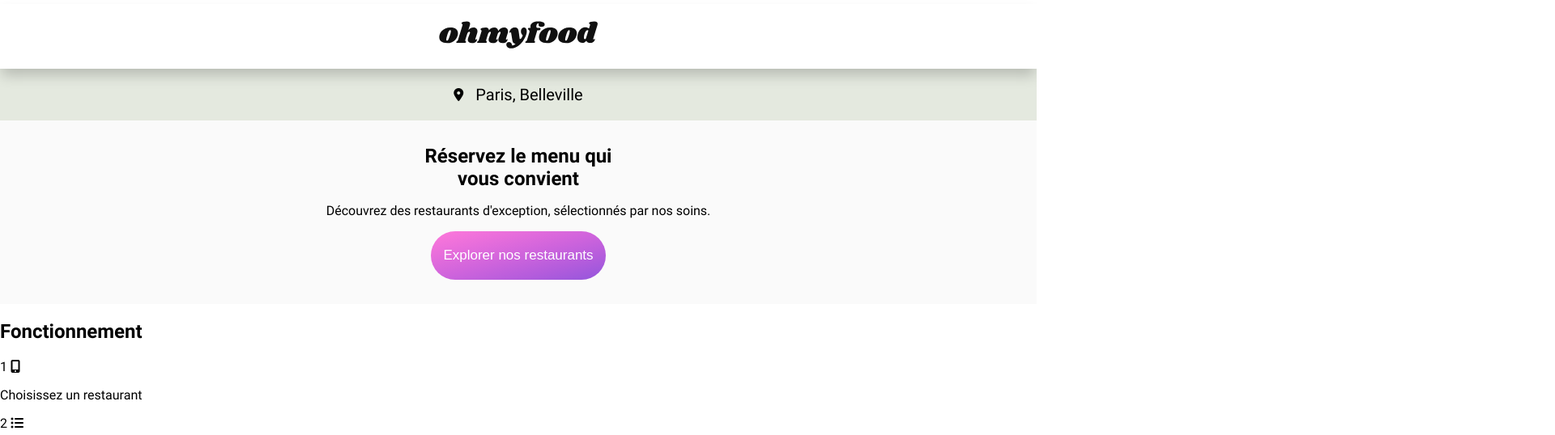
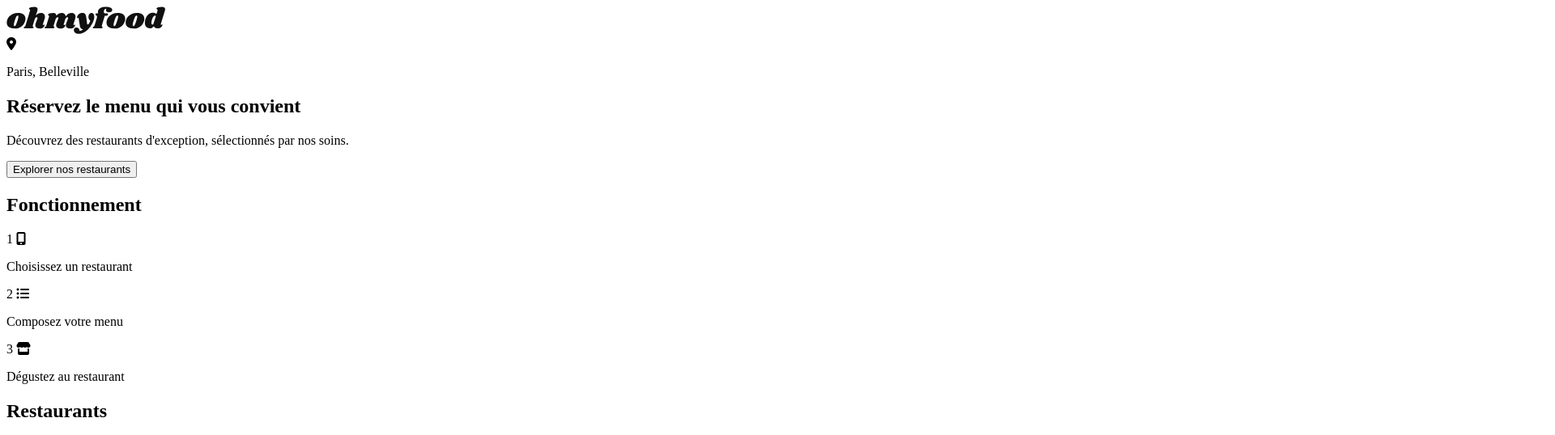
Before and after one commit to Pampott/P3-OhmyFood, a plain HTML site: page index.html in a window 1280 px wide. Shown: the top 538 px of the page at 81% size, 1920 px wide, since content can reach past the window. Drawn offline with nearby package versions, Linux system fonts and the light colour scheme; files that its build step writes are made by us from their sources; grey boxes are pictures that could not be loaded; files whose address does not match are found by name.

Commit message:
Backup, on reprend tout sauf colors et fonts

```diff
--- a/styles/style-index.scss
+++ b/styles/style-index.scss
@@ -18,76 +18,3 @@
 $color-secondary: #FF79DA;
 $color-tertiary: #99E2D0;
 $cd-background: #e4e9df;
-
-/* Mixins */
-@mixin size-img{
-    height: 20em;
-    width: 100%;
-    object-fit: cover;
-}
-@mixin box-shadow-header {
-    box-shadow: 0px 10px 16px -2px rgba(0,0,0,0.2);
-}
-
-@mixin gradient{
-    background: linear-gradient(to left top, #9356dc, #b35cdc, #cf64dc, #e86edb, #ff79da);
-}
-@mixin button {
-    padding: 20px 15px;
-    font-size: 17px;
-    color: white;
-    border: 0;
-    border-radius: 30px;
-}
-
-body {
-    font-family:'Roboto';
-    font-weight: normal;
-    margin: 5px 0px;
-}
-main img {
-    @include size-img;
-}
-header {
-    display: flex;
-    justify-content: center;
-    align-items: center;
-    height: 5em;
-    width: 100%;
-    position: relative;
-    @include box-shadow-header;
-}
-
-
-.location {
-    display: flex;
-    align-items: center;
-    justify-content: center;
-    background-color: $cd-background;
-    &__city {
-       margin-left: 15px;
-       font-size: 20px;
-   }
-}
-
-.hero {
-    padding: 30px 0px;
-    background: #fafafa;
-    &__container {
-        display: flex;
-        flex-direction: column;
-        justify-content: space-between;
-        align-items: center;
-    }
-    &__title, &__txt {
-        text-align: center;
-    }
-    &__title {
-        margin: 0%;
-        max-width: 250px;
-    }
-    &__btn {
-        @include gradient;
-        @include button;
-    }
-}
```
